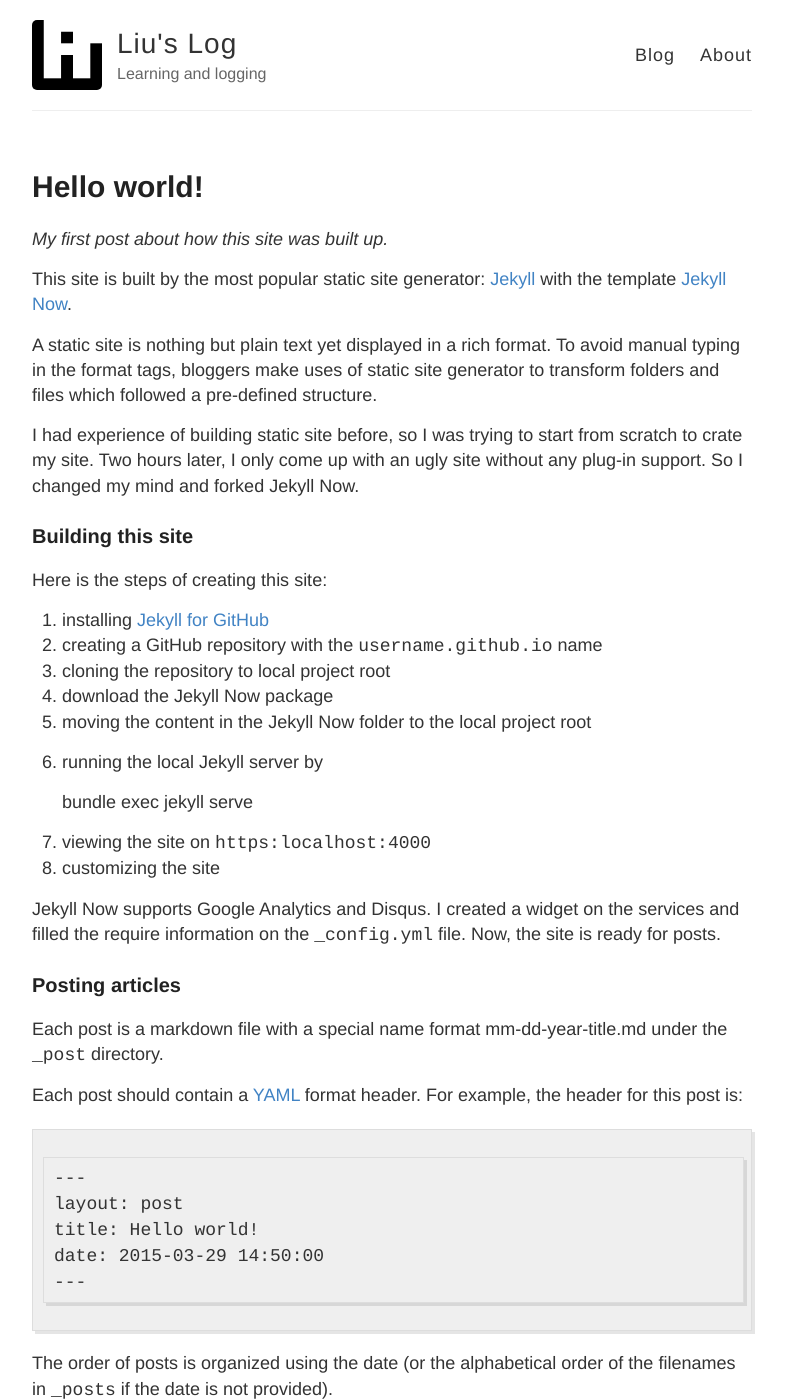
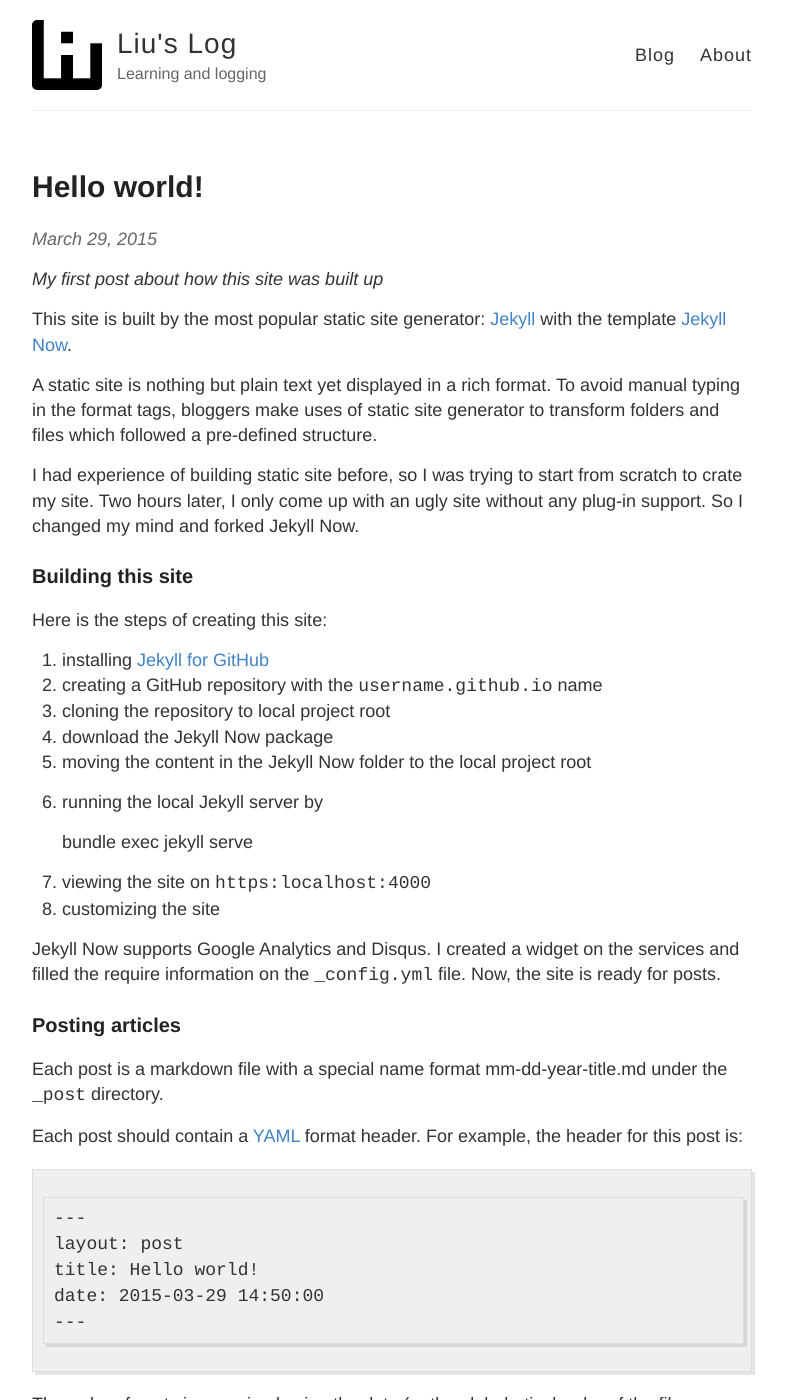
Before and after one commit to chunweiliu/chunweiliu.github.io, a Jekyll site: the page built from _posts/2015-03-29-hello-world.md, in a window 1280 px wide and 1400 px high. Shown: the whole window, without its empty margins (248-1034 px from the left). Built offline with Jekyll 4.4.1, drawn with Linux system fonts in a browser that asks for light colours; Markdown is read by kramdown in place of the engine named in the settings; comment, search, counter and statistics services are not loaded; some of the changed text lies outside the part shown.

Commit message:
put the date in the front

```diff
--- a/_layouts/post.html
+++ b/_layouts/post.html
@@ -6,11 +6,10 @@
   <h1>{{ page.title }}</h1>
 
   <div class="entry">
+	  <div class="date">
+	    {{ page.date | date: "%B %e, %Y" }}
+	  </div>
     {{ content }}
-  </div>
-
-  <div class="date">
-    Written on {{ page.date | date: "%B %e, %Y" }}
   </div>
 
   {% include disqus.html %}
--- a/_posts/2015-03-29-hello-world.md
+++ b/_posts/2015-03-29-hello-world.md
@@ -7,7 +7,7 @@
 - GitHub
 ---
 
-*My first post about how this site was built up.*
+*My first post about how this site was built up*
 
 This site is built by the most popular static site generator: [Jekyll](http://jekyllrb.com/) with the template [Jekyll Now](https://github.com/barryclark/jekyll-now).
 
--- a/index.html
+++ b/index.html
@@ -9,6 +9,9 @@
       <h1><a href="{{ site.baseurl }}{{ post.url }}">{{ post.title }}</a></h1>
 
       <div class="entry">
+	      <div class="date">
+		    	{{ post.date | date: "%B %e, %Y" }}
+		  	</div>
         {{ post.excerpt }}
       </div>
 
```
